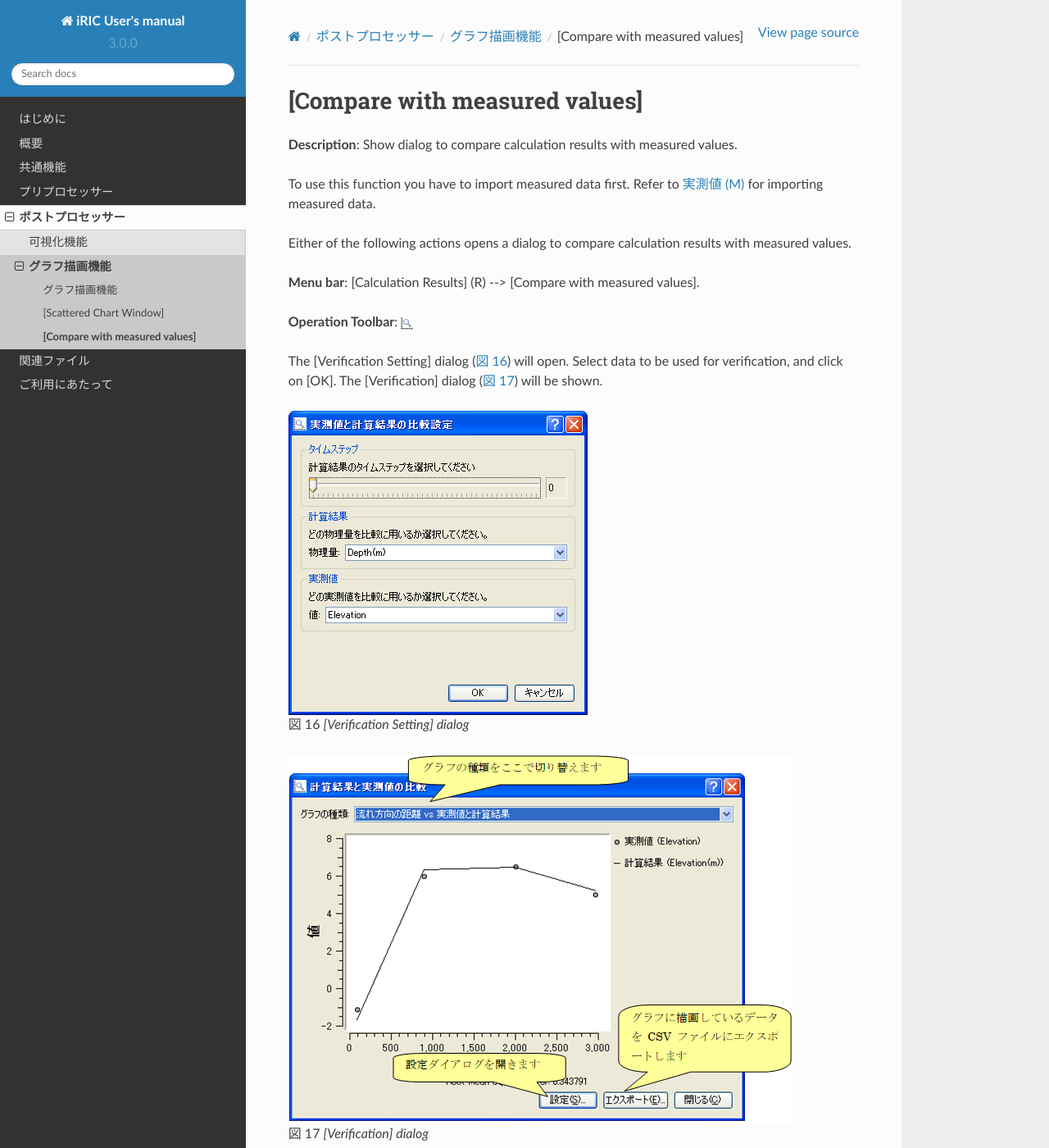
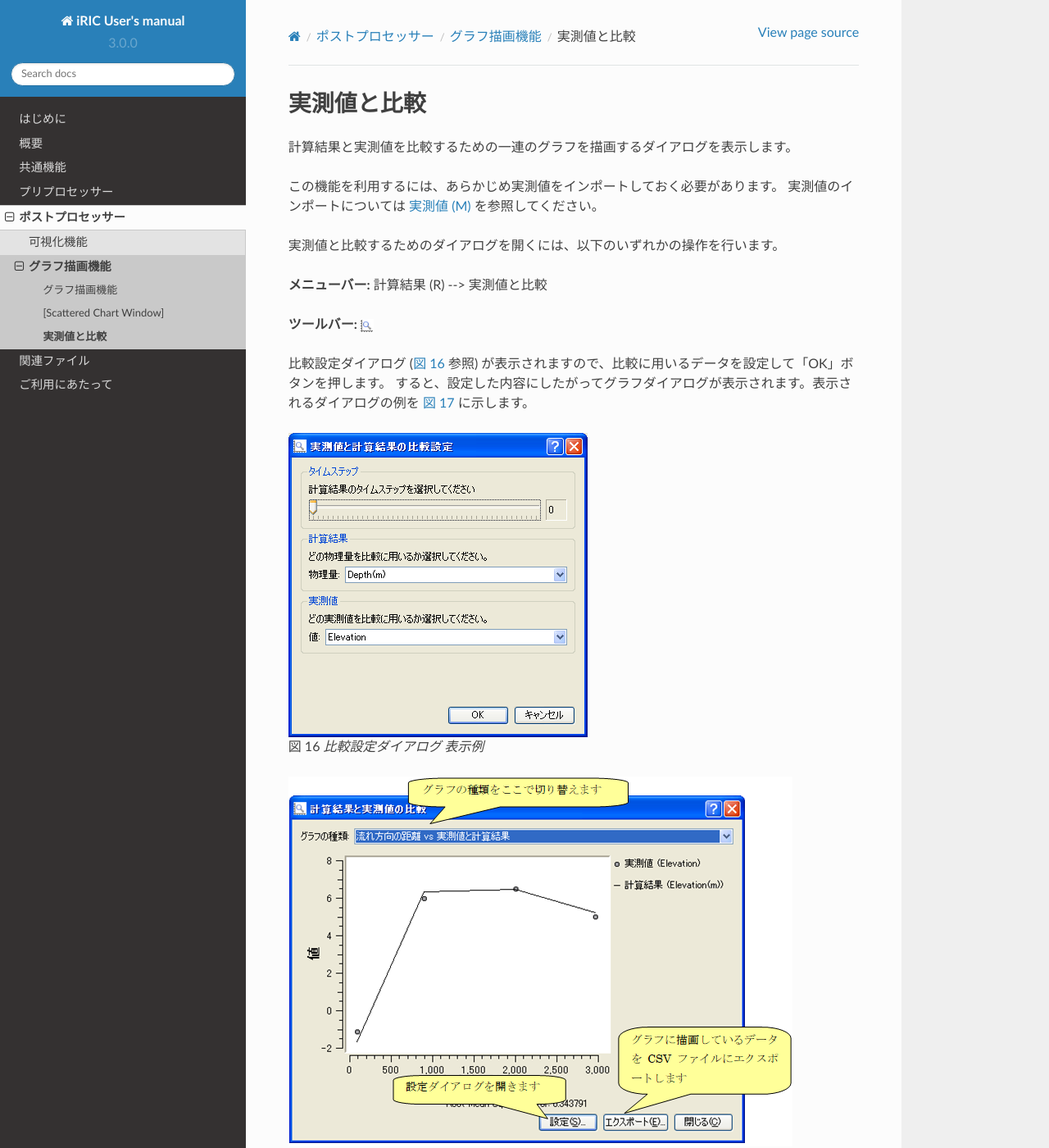
Before and after one commit to i-RIC/gui_user_manual, a Sphinx documentation site: the page built from source/05/02/03_compare.rst, in a window 1280 px wide and 1400 px high. Shown: the whole window at 82% size. Built offline with Sphinx 7.4.7 and the Read the Docs theme 2.0.0, drawn with Linux system fonts in a browser that asks for light colours.

Commit message:
03_compare.rst translated to Japanese.

```diff
--- a/source/05/02/03_compare.rst
+++ b/source/05/02/03_compare.rst
@@ -1,37 +1,36 @@
 .. _sec_compare_with_measured_data_window:
 
-[Compare with measured values]
-================================
+実測値と比較
+===================
 
 .. |compare-window-icon| image:: images/compare-window-icon.png
 
-**Description**: Show dialog to compare calculation results with measured
-values.
+計算結果と実測値を比較するための一連のグラフを描画するダイアログを表示します。
 
-To use this function you have to import measured data first. Refer to
-:ref:`sec_file_import_measured_data` for importing measured data.
+この機能を利用するには、あらかじめ実測値をインポートしておく必要があります。
+実測値のインポートについては
+:ref:`sec_file_import_measured_data` を参照してください。
 
-Either of the following actions opens a dialog to compare calculation
-results with measured values.
+実測値と比較するためのダイアログを開くには、以下のいずれかの操作を行います。
 
-**Menu bar**: [Calculation Results] (R) --> [Compare with measured values].
+**メニューバー:** 計算結果 (R) --> 実測値と比較
 
-**Operation Toolbar**: |compare-window-icon|
+**ツールバー:** |compare-window-icon|
 
-The [Verification Setting] dialog
-(:numref:`image_compare_verification_setting_dialog`) will open.
-Select data to be used for verification, and click on [OK].
-The [Verification] dialog (:numref:`image_compare_verification_dialog`)
-will be shown.
+比較設定ダイアログ
+(:numref:`image_compare_verification_setting_dialog` 参照)
+が表示されますので、比較に用いるデータを設定して「OK」ボタンを押します。
+すると、設定した内容にしたがってグラフダイアログが表示されます。表示されるダイアログの例を
+:numref:`image_compare_verification_dialog` に示します。
 
 .. _image_compare_verification_setting_dialog:
 
 .. figure:: images/compare_verification_setting_dialog.png
 
-   [Verification Setting] dialog
+   比較設定ダイアログ 表示例
 
 .. _image_compare_verification_dialog:
 
 .. figure:: images/compare_verification_dialog.png
 
-   [Verification] dialog
+   実測値と比較ダイアログ 表示例
```
